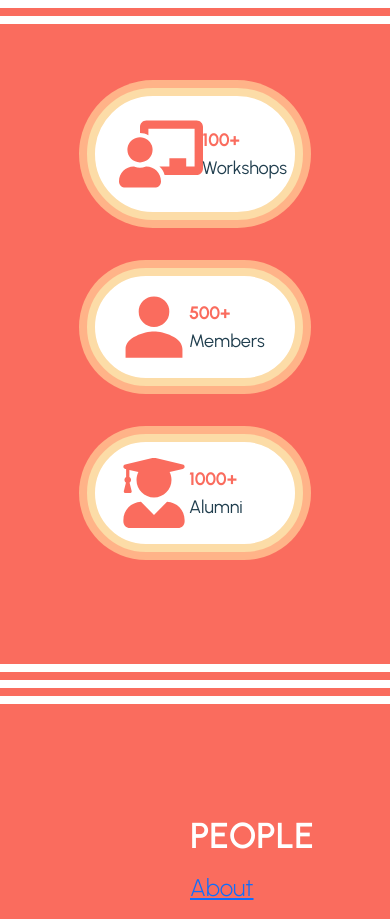
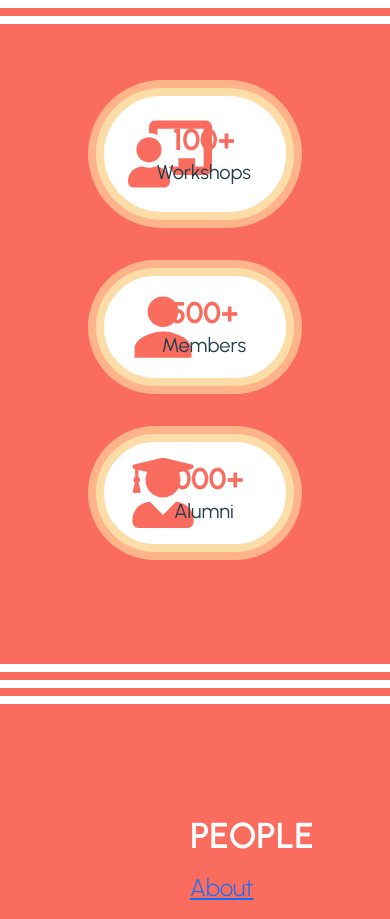
Before and after one commit to acm-ucr/winc-website, a Next.js app: page /home in a window 390 px wide. Shown: the part 1380-2299 px from the top of the page. Built offline with nearby package versions, Linux system fonts and the light colour scheme.

Commit message:
stat responsiveness

```diff
--- a/src/components/home/Stat.js
+++ b/src/components/home/Stat.js
@@ -5,12 +5,14 @@ import React from "react";
 const Stat = ({ icon, stat, type }) => {
   return (
     <div
-      className={`flex flex-row w-full h-full items-center rounded-full border-8 border-winc-yellow ring-8 ring-winc-orange mx-4 text-winc-pink bg-winc-white py-3 sm: flex flex-row`}
+      className={`flex flex-row w-11/12 h-full items-center rounded-full border-8 border-winc-yellow ring-8 ring-winc-orange mx-4 text-winc-pink bg-winc-white py-3`}
     >
-      <div className="ml-6 mr-0 w-5/12 ">{icon}</div>
+      <div className="ml-6 mr-0 w-1/12">{icon}</div>
       <div className="flex flex-col justify-center w-8/12">
-        <div className=" text-left text-lg sm:text-6xl font-bold">{stat}</div>
-        <div className=" text-winc-black text-lg sm: text-2xl font-normal text-left">
+        <div className=" text-center text-3xl sm:text-6xl font-bold sm:text-left">
+          {stat}
+        </div>
+        <div className=" text-winc-black text-xl sm:text-2xl font-normal text-center sm:text-left">
           {type}
         </div>
       </div>
--- a/src/components/home/Stats.js
+++ b/src/components/home/Stats.js
@@ -12,7 +12,7 @@ import Stat from "./Stat";
 
 const Stats = () => {
   return (
-    <div className="flex justify-center items-center bg-winc-pink w-full p-16 outline outline-8 outline-winc-pink outline-offset-8 my-4">
+    <div className="flex justify-center items-center bg-winc-pink p-16 outline outline-8 outline-winc-pink outline-offset-8 my-4">
       <div className=""></div>
       {/* <div className="bg-winc-pink flex flex-row w-11/12"> */}
       <Row className="flex justify-center w-11/12 ">
```
